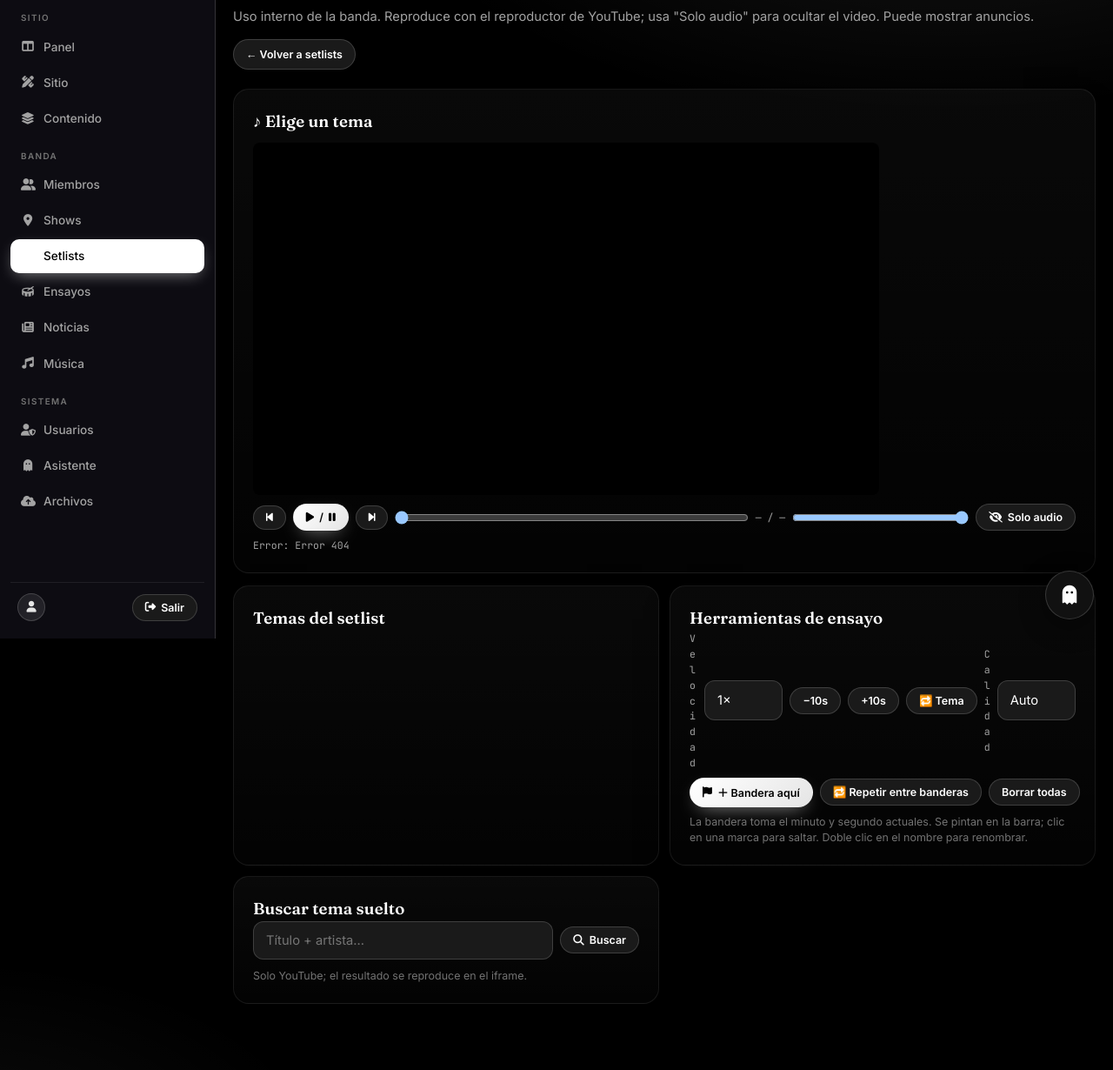
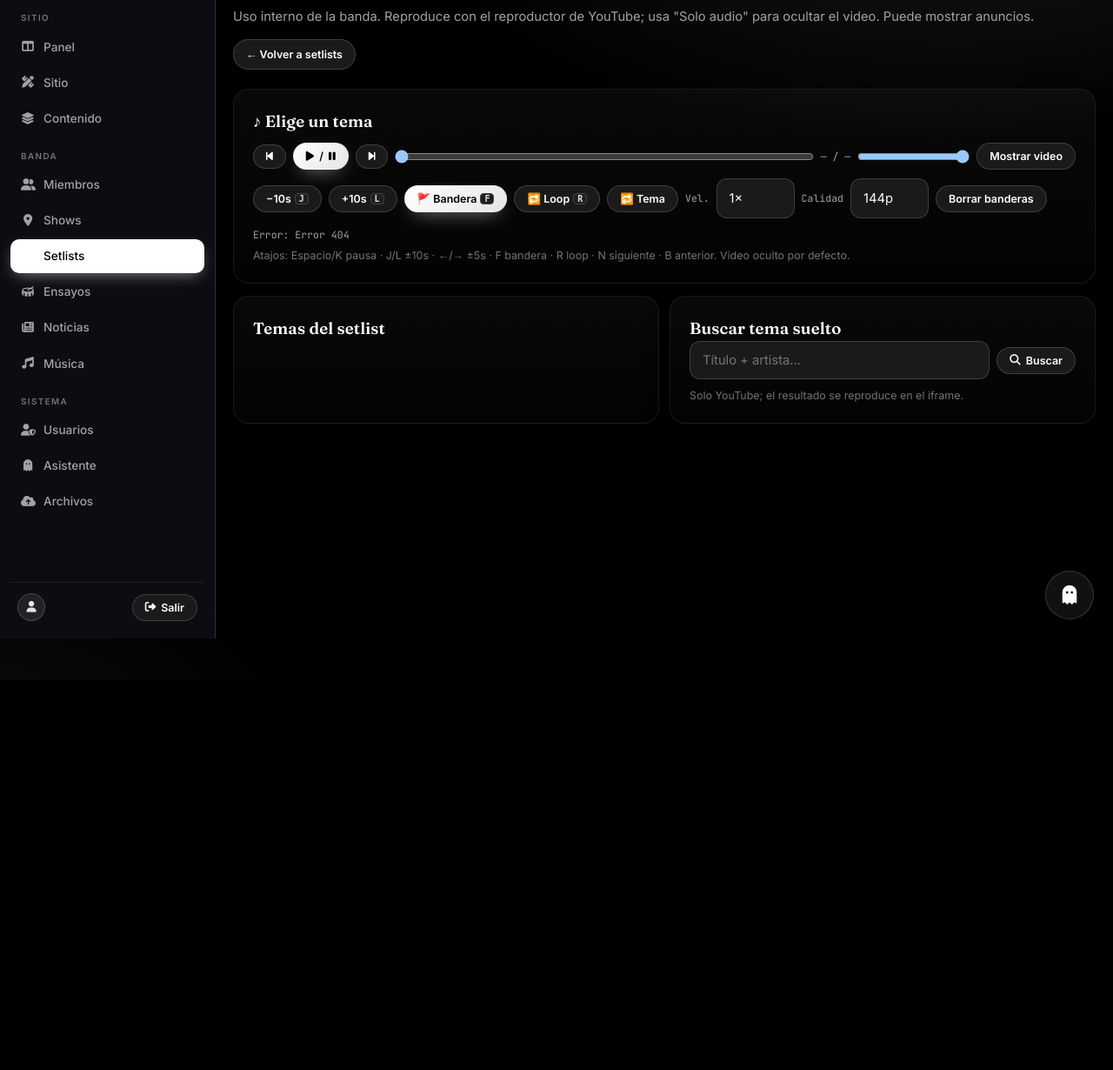
Before and after one commit to dieguino3893/TuNoEresElReyDelTrenFantasma, an ASP.NET Core app: template MVCCoreApp/Views/Admin/SetlistPlay.cshtml in a window 1280 px wide. Shown: the part 66-1296 px from the top of the page at 87% size. After the commit the page ends 800 px from the top, so only its background shows below. Run offline with ASP.NET Core 8, Linux system fonts and the light colour scheme; the template is opened without the code that fills it, so the values that code supplies are empty; some libraries are stand-ins or nearby versions.

Commit message:
Herramientas bajo la barra con atajos y banderas tipo icono
- Toolbar de ancho completo debajo de los controles, con hotkeys.
- Espacio/K pausa; J/L 10s; flechas 5s; F bandera; R loop; N/B pista.
- Al cambiar de pista se borran las banderas.
- Loop entre banderas usa el par que rodea la posicion (arreglado).
- Marcas con icono de bandera. Video oculto y 144p por defecto.

```diff
--- a/MVCCoreApp/Views/Admin/SetlistPlay.cshtml
+++ b/MVCCoreApp/Views/Admin/SetlistPlay.cshtml
@@ -17,30 +17,26 @@
     <div id="rp-embed"></div>
   </div>
   <div class="input-row" style="margin-top:10px">
-    <button id="rp-prev" class="btn btn-secondary btn-sm" title="Anterior"><i class="fa-solid fa-backward-step"></i></button>
-    <button id="rp-play" class="btn btn-primary btn-sm" title="Play/Pause"><i class="fa-solid fa-play"></i> / <i class="fa-solid fa-pause"></i></button>
-    <button id="rp-next" class="btn btn-secondary btn-sm" title="Siguiente"><i class="fa-solid fa-forward-step"></i></button>
+    <button id="rp-prev" class="btn btn-secondary btn-sm" title="Anterior (B)"><i class="fa-solid fa-backward-step"></i></button>
+    <button id="rp-play" class="btn btn-primary btn-sm" title="Play/Pause (K)"><i class="fa-solid fa-play"></i> / <i class="fa-solid fa-pause"></i></button>
+    <button id="rp-next" class="btn btn-secondary btn-sm" title="Siguiente (N)"><i class="fa-solid fa-forward-step"></i></button>
     <div class="rp-seek-wrap">
       <input id="rp-seek" type="range" min="0" max="1" step="0.001" value="0" title="Posición" />
       <div id="rp-marks-bar" class="rp-marks-bar"></div>
     </div>
     <span id="rp-time" class="mono">— / —</span>
-    <input id="rp-vol" type="range" min="0" max="1" step="0.05" value="1" style="flex:1" title="Volumen" />
-    <button id="rp-video-toggle" class="btn btn-secondary btn-sm"><i class="fa-solid fa-eye-slash"></i> Solo audio</button>
-  </div>
-  <p id="rp-status" class="mono" style="margin-top:8px">Cargando…</p>
+    <input id="rp-vol" type="range" min="0" max="1" step="0.05" value="1" style="flex:0 1 90px" title="Volumen" />
+    <button id="rp-video-toggle" class="btn btn-secondary btn-sm">Mostrar video</button>
   </div>
 
-<div class="grid2" style="margin-top:14px">
-  <div class="card">
-    <h3>Temas del setlist</h3>
-    <ol id="rp-list" style="padding-left:20px"></ol>
-  </div>
-  <div class="card">
-    <h3>Herramientas de ensayo</h3>
-    <div class="input-row">
-      <label class="mono" for="rp-speed">Velocidad</label>
-      <select id="rp-speed" class="form-control" style="max-width:110px">
+  <div class="rp-toolbar">
+    <button id="rp-back10" class="btn btn-secondary btn-sm" title="Atrás 10s">−10s <kbd>J</kbd></button>
+    <button id="rp-fwd10" class="btn btn-secondary btn-sm" title="Adelante 10s">+10s <kbd>L</kbd></button>
+    <button id="rp-mark-add" class="btn btn-primary btn-sm" title="Bandera en el tiempo actual">🚩 Bandera <kbd>F</kbd></button>
+    <button id="rp-loop-flags" class="btn btn-secondary btn-sm" title="Repetir entre banderas">🔁 Loop <kbd>R</kbd></button>
+    <button id="rp-loop-track" class="btn btn-secondary btn-sm" title="Repetir tema">🔁 Tema</button>
+    <label class="mono" for="rp-speed">Vel.</label>
+    <select id="rp-speed" class="form-control" style="max-width:90px">
       <option value="0.5">0.5×</option>
       <option value="0.75">0.75×</option>
       <option value="1" selected>1×</option>
@@ -48,26 +44,27 @@
       <option value="1.5">1.5×</option>
       <option value="2">2×</option>
     </select>
-      <button id="rp-back10" class="btn btn-secondary btn-sm" title="Atrás 10s">−10s</button>
-      <button id="rp-fwd10" class="btn btn-secondary btn-sm" title="Adelante 10s">+10s</button>
-      <button id="rp-loop-track" class="btn btn-secondary btn-sm" title="Repetir tema">🔁 Tema</button>
     <label class="mono" for="rp-quality">Calidad</label>
-      <select id="rp-quality" class="form-control" style="max-width:110px" title="Menor calidad = menos datos">
-        <option value="auto" selected>Auto</option>
-        <option value="tiny">144p</option>
+    <select id="rp-quality" class="form-control" style="max-width:90px" title="Menor calidad = menos datos">
+      <option value="tiny" selected>144p</option>
       <option value="small">240p</option>
       <option value="medium">360p</option>
       <option value="large">480p</option>
       <option value="hd720">720p</option>
+      <option value="auto">Auto</option>
     </select>
+    <button id="rp-clear-marks" class="btn btn-secondary btn-sm" title="Borrar todas las banderas">Borrar banderas</button>
   </div>
-    <div class="input-row" style="margin-top:8px">
-      <button id="rp-mark-add" class="btn btn-primary btn-sm"><i class="fa-solid fa-flag"></i> ＋ Bandera aquí</button>
-      <button id="rp-loop-flags" class="btn btn-secondary btn-sm" title="Repetir entre las banderas que rodean la reproducción">🔁 Repetir entre banderas</button>
-      <button id="rp-clear-marks" class="btn btn-secondary btn-sm" title="Borrar todas las banderas">Borrar todas</button>
+
+  <ul id="rp-marks" class="rp-marks-list"></ul>
+  <p id="rp-status" class="mono" style="margin-top:8px">Cargando…</p>
+  <p class="form-hint">Atajos: Espacio/K pausa · J/L ±10s · ←/→ ±5s · F bandera · R loop · N siguiente · B anterior. Video oculto por defecto.</p>
 </div>
-    <ul id="rp-marks" style="list-style:none;padding:0;margin-top:8px"></ul>
-    <p class="form-hint">La bandera toma el minuto y segundo actuales. Se pintan en la barra; clic en una marca para saltar. Doble clic en el nombre para renombrar.</p>
+
+<div class="grid2" style="margin-top:14px">
+  <div class="card">
+    <h3>Temas del setlist</h3>
+    <ol id="rp-list" style="padding-left:20px"></ol>
   </div>
   <div class="card">
     <h3>Buscar tema suelto</h3>
@@ -92,11 +89,16 @@
 .rp-seek-wrap { position:relative; flex:2; min-width:160px; display:flex; align-items:center; }
 .rp-seek-wrap input[type=range] { width:100%; }
 .rp-marks-bar { position:absolute; left:8px; right:8px; top:0; bottom:0; pointer-events:none; }
-.rp-mark-pin { position:absolute; top:50%; width:9px; height:9px; margin:-4.5px 0 0 -4.5px; border-radius:50%; background:var(--accent, #f97316); border:1px solid #000; pointer-events:auto; cursor:pointer; }
-.rp-mark-pin:hover::after { content:attr(data-label); position:absolute; bottom:14px; left:50%; transform:translateX(-50%); white-space:nowrap; background:#111; color:#fff; padding:2px 6px; border-radius:4px; font-size:11px; z-index:5; }
-.rp-mark-pin.loop { box-shadow:0 0 0 3px rgba(249,115,22,.35); }
+/* Bandera sobre la barra. */
+.rp-mark-pin { position:absolute; top:50%; transform:translate(-50%,-50%); color:var(--accent, #f97316); font-size:13px; line-height:1; pointer-events:auto; cursor:pointer; text-shadow:0 0 2px #000, 0 0 2px #000; }
+.rp-mark-pin:hover::after { content:attr(data-label); position:absolute; bottom:16px; left:50%; transform:translateX(-50%); white-space:nowrap; background:#111; color:#fff; padding:2px 6px; border-radius:4px; font-size:11px; z-index:5; }
+/* Herramientas bajo la barra, ancho completo. */
+.rp-toolbar { display:flex; flex-wrap:wrap; align-items:center; gap:8px; width:100%; margin-top:10px; }
+.rp-toolbar .btn { display:inline-flex; align-items:center; gap:4px; }
+.rp-toolbar kbd { background:#1f1f1f; color:#ddd; border:1px solid #444; border-radius:4px; padding:0 4px; font-size:10px; font-family:monospace; }
+.rp-marks-list { list-style:none; padding:0; margin:10px 0 0; }
 </style>
-<script src="/js/rehearsal-player.js?v=12"></script>
+<script src="/js/rehearsal-player.js?v=13"></script>
 <script>
 window.__SETLIST_ID__ = "@Model.Id";
 RehearsalPlayer.init(window.__SETLIST_ID__).catch(e => {
--- a/MVCCoreApp/wwwroot/js/rehearsal-player.js
+++ b/MVCCoreApp/wwwroot/js/rehearsal-player.js
@@ -29,8 +29,8 @@
 
   window.RehearsalPlayer = {
     items: [], idx: -1, statusEl: null, titleEl: null,
-    embedWrap: null, player: null, ytLoading: false, tickTimer: null, audioOnly: false,
-    loopFlags: false, loopTrack: false, videoId: null, lastDuration: 0,
+    embedWrap: null, player: null, ytLoading: false, tickTimer: null, audioOnly: true,
+    loopFlags: false, loopPair: null, loopTrack: false, videoId: null, lastDuration: 0,
 
     async init(setlistId) {
       this.statusEl = document.getElementById("rp-status");
@@ -46,25 +46,44 @@
       });
       if (seek) seek.addEventListener("input", () => {
         if (!this.player) return;
+        this.loopPair = null;
         try { const d = this.player.getDuration(); if (d) this.player.seekTo(Number(seek.value) * d, true); } catch { /* aún no listo */ }
       });
 
       document.getElementById("rp-play").onclick = () => {
         if (!this.player) return;
         try {
-          const state = this.player.getPlayerState();
-          state === 1 ? this.player.pauseVideo() : this.player.playVideo();
+          this.player.getPlayerState() === 1 ? this.player.pauseVideo() : this.player.playVideo();
         } catch { /* aún no listo */ }
       };
       document.getElementById("rp-prev").onclick = () => this.prev();
       document.getElementById("rp-next").onclick = () => this.next();
 
+      document.addEventListener("keydown", (e) => {
+        const t = e.target;
+        if (t && (t.tagName === "INPUT" || t.tagName === "SELECT" || t.tagName === "TEXTAREA" || t.isContentEditable)) return;
+        const k = e.key;
+        if (k === " " || k === "k" || k === "K") { e.preventDefault(); this.pause(); }
+        else if (k === "j" || k === "J") { e.preventDefault(); this.nudge(-10); }
+        else if (k === "l" || k === "L") { e.preventDefault(); this.nudge(10); }
+        else if (k === "ArrowLeft") { e.preventDefault(); this.nudge(-5); }
+        else if (k === "ArrowRight") { e.preventDefault(); this.nudge(5); }
+        else if (k === "f" || k === "F") { e.preventDefault(); this.addMark(); }
+        else if (k === "r" || k === "R") { e.preventDefault(); this.toggleLoopFlags(); }
+        else if (k === "n" || k === "N") { e.preventDefault(); this.next(); }
+        else if (k === "b" || k === "B") { e.preventDefault(); this.prev(); }
+      });
+
       const toggle = document.getElementById("rp-video-toggle");
-      if (toggle) toggle.onclick = () => {
-        this.audioOnly = !this.audioOnly;
-        this.embedWrap.classList.toggle("audio-only", this.audioOnly);
+      if (this.embedWrap) this.embedWrap.classList.toggle("audio-only", this.audioOnly);
+      if (toggle) {
         toggle.textContent = this.audioOnly ? "Mostrar video" : "Solo audio";
-      };
+        toggle.onclick = () => {
+          this.audioOnly = !this.audioOnly;
+          this.embedWrap.classList.toggle("audio-only", this.audioOnly);
+          toggle.textContent = this.audioOnly ? "Mostrar video" : "Solo audio";
+        };
+      }
 
       const searchBtn = document.getElementById("rp-search-btn");
       if (searchBtn) searchBtn.onclick = () => this.search();
@@ -89,12 +108,7 @@
       const clearMarks = document.getElementById("rp-clear-marks");
       if (clearMarks) clearMarks.onclick = () => this.clearMarks();
       const loopFlags = document.getElementById("rp-loop-flags");
-      if (loopFlags) loopFlags.onclick = () => {
-        this.loopFlags = !this.loopFlags;
-        loopFlags.classList.toggle("btn-primary", this.loopFlags);
-        loopFlags.classList.toggle("btn-secondary", !this.loopFlags);
-        this.renderMarks();
-      };
+      if (loopFlags) loopFlags.onclick = () => this.toggleLoopFlags();
 
       this.setStatus("Cargando setlist…");
       const data = await api("/api/v1/playback/setlist/" + encodeURIComponent(setlistId));
@@ -116,6 +130,7 @@
     async playAt(i) {
       const it = this.items[i];
       if (!it) return;
+      const cambioPista = i !== this.idx;
       this.idx = i;
       this.titleEl.textContent = "♪ " + it.title;
       this.setStatus("Buscando: " + it.title + "…");
@@ -131,6 +146,10 @@
       if (!videoId) { this.setStatus("Sin video para " + it.title); return; }
 
       it.videoId = videoId;
+      this.videoId = videoId;
+      this.loopPair = null;
+      // Al cambiar de pista se borran todas las banderas.
+      if (cambioPista) this.clearMarks();
       this.playEmbed(videoId);
       document.querySelectorAll(".rp-item").forEach((el, j) =>
         el.classList.toggle("active", j === i));
@@ -204,15 +223,9 @@
 
           // Loop entre las dos banderas que rodean la reproducción actual.
           if (this.loopFlags && d > 0) {
-            const marks = this.getMarks();
-            if (marks.length >= 2) {
-              let prev = null, next = null;
-              for (const m of marks) {
-                if (m.t <= c + 0.3) prev = m;
-                else { next = m; break; }
-              }
-              if (prev && next && c >= next.t - 0.25) this.player.seekTo(prev.t, true);
-            }
+            if (!this.loopPair) this.loopPair = this.findLoopPair(c);
+            if (this.loopPair && c >= this.loopPair.b - 0.15)
+              this.player.seekTo(this.loopPair.a, true);
           }
 
           const seek = document.getElementById("rp-seek");
@@ -252,6 +265,7 @@
       try {
         const c = this.player.getCurrentTime() || 0;
         const d = this.player.getDuration() || 0;
+        this.loopPair = null;
         this.player.seekTo(Math.min(Math.max(0, c + sec), d), true);
       } catch { /* aún no listo */ }
     },
@@ -259,6 +273,30 @@
     now() {
       try { return this.player ? (this.player.getCurrentTime() || 0) : 0; }
       catch { return 0; }
+    },
+
+    pause() {
+      try { if (this.player) this.player.pauseVideo(); } catch { /* aún no listo */ }
+    },
+
+    toggleLoopFlags() {
+      this.loopFlags = !this.loopFlags;
+      this.loopPair = null;
+      const btn = document.getElementById("rp-loop-flags");
+      if (btn) {
+        btn.classList.toggle("btn-primary", this.loopFlags);
+        btn.classList.toggle("btn-secondary", !this.loopFlags);
+      }
+    },
+
+    findLoopPair(c) {
+      const marks = this.getMarks().slice().sort((a, b) => a.t - b.t);
+      let a = null, b = null;
+      for (const m of marks) {
+        if (m.t <= c) a = m;
+        else { b = m; break; }
+      }
+      return a && b ? { a: a.t, b: b.t } : null;
     },
 
     marksKey() { return "rp-marks-" + (this.videoId || "none"); },
@@ -275,17 +313,20 @@
       while (marks.some(m => m.label === "Sección " + n)) n++;
       marks.push({ t: Math.round(this.now()), label: "Sección " + n });
       marks.sort((a, b) => a.t - b.t);
+      this.loopPair = null;
       try { localStorage.setItem(this.marksKey(), JSON.stringify(marks)); } catch { /* sin storage */ }
       this.renderMarks();
     },
 
     clearMarks() {
+      this.loopPair = null;
       try { localStorage.removeItem(this.marksKey()); } catch { /* sin storage */ }
       this.renderMarks();
     },
 
     saveMarks(marks) {
       marks.sort((a, b) => a.t - b.t);
+      this.loopPair = null;
       try { localStorage.setItem(this.marksKey(), JSON.stringify(marks)); } catch { /* sin storage */ }
       this.renderMarks();
     },
@@ -300,11 +341,14 @@
         bar.innerHTML = "";
         marks.forEach(m => {
           if (!dur) return;
-          const pin = document.createElement("span");
-          pin.className = "rp-mark-pin";
+          const pin = document.createElement("i");
+          pin.className = "fa-solid fa-flag rp-mark-pin";
           pin.style.left = Math.min(100, Math.max(0, (m.t / dur) * 100)) + "%";
           pin.dataset.label = m.label + " · " + fmt(m.t);
-          pin.onclick = () => { try { this.player.seekTo(m.t, true); this.player.playVideo(); } catch { /* aún no listo */ } };
+          pin.onclick = () => {
+            this.loopPair = null;
+            try { this.player.seekTo(m.t, true); this.player.playVideo(); } catch { /* aún no listo */ }
+          };
           bar.appendChild(pin);
         });
       }
@@ -334,7 +378,10 @@
           this.saveMarks(rest);
         };
         const btns = li.querySelectorAll("button");
-        btns[0].onclick = () => { try { this.player.seekTo(m.t, true); this.player.playVideo(); } catch { /* aún no listo */ } };
+        btns[0].onclick = () => {
+          this.loopPair = null;
+          try { this.player.seekTo(m.t, true); this.player.playVideo(); } catch { /* aún no listo */ }
+        };
         btns[1].onclick = () => this.saveMarks(this.getMarks().filter((_, j) => j !== i));
         box.appendChild(li);
       });
```
Lines whose indentation alone changed are shown as unchanged.
